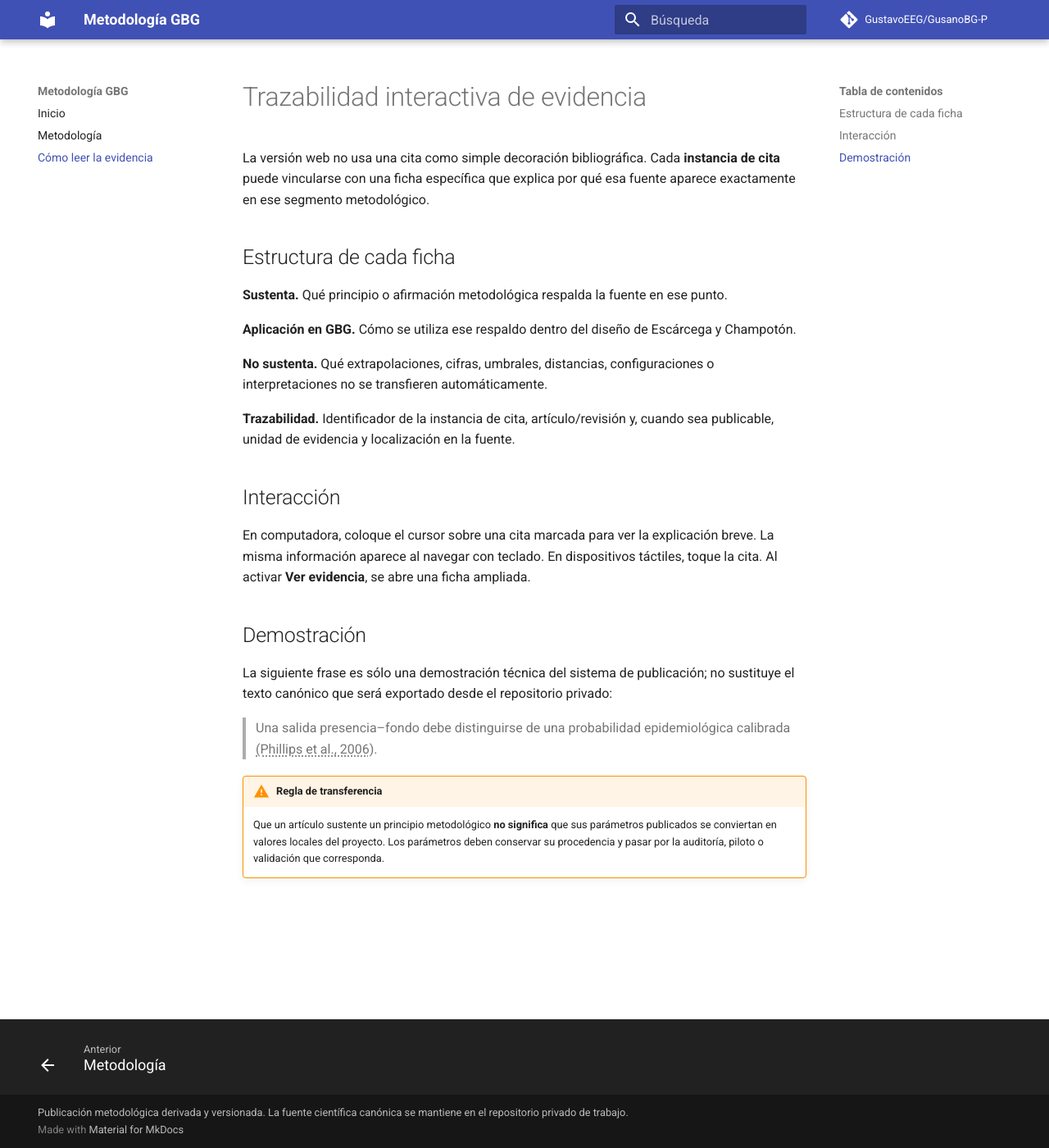
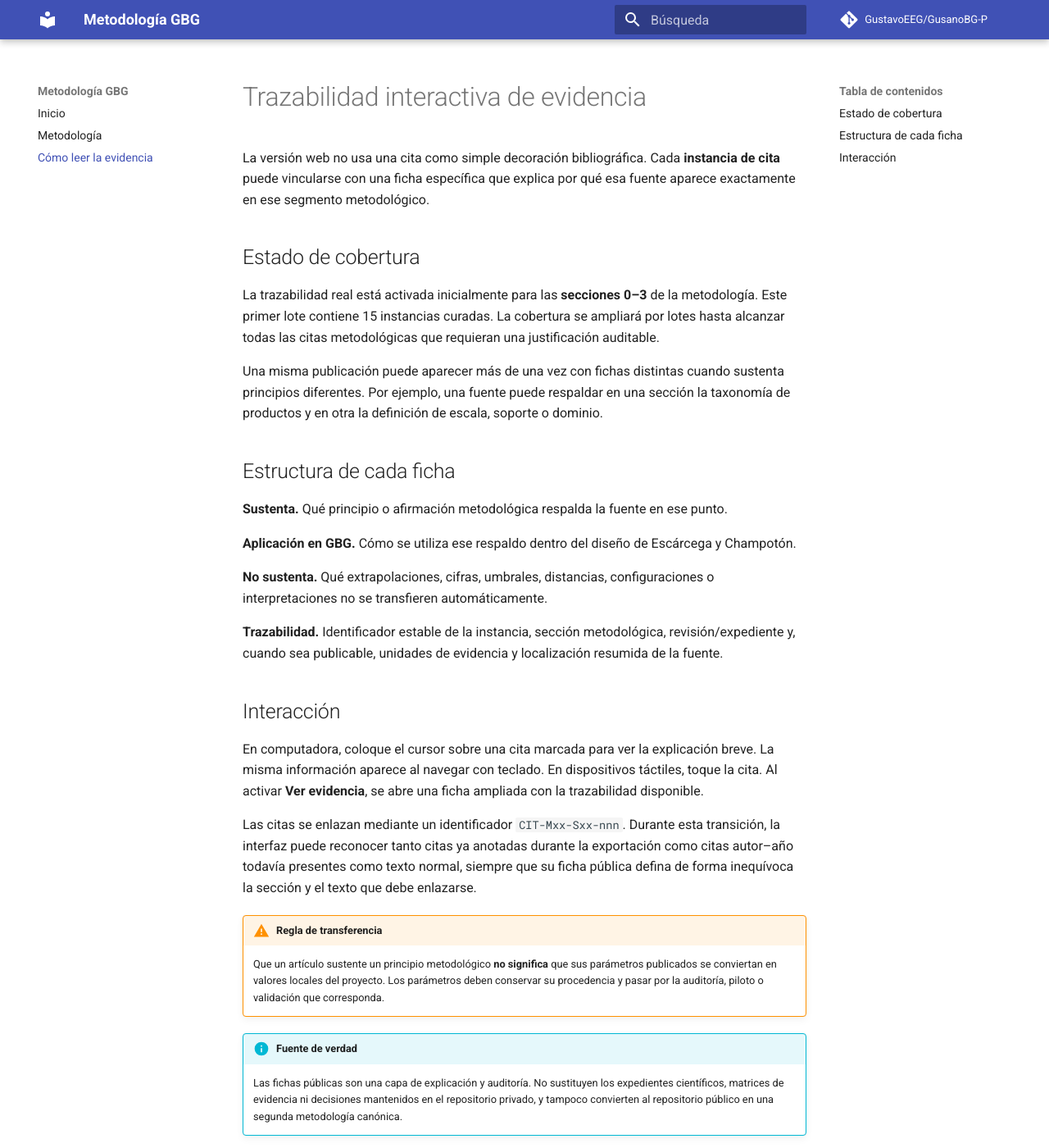
Before and after one commit to GustavoEEG/GusanoBG-P, an MkDocs documentation site: the page built from docs/evidencia.md, in a window 1280 px wide and 1400 px high. Shown: the whole window at 82% size. Built offline with MkDocs 1.6.1 and Material for MkDocs 9.7.7, drawn with Linux system fonts in a browser that asks for light colours; comment, search, counter and statistics services are not loaded.

Commit message:
docs: activar primer lote de trazabilidad real

```diff
--- a/docs/evidencia.md
+++ b/docs/evidencia.md
@@ -1,6 +1,12 @@
 # Trazabilidad interactiva de evidencia
 
 La versión web no usa una cita como simple decoración bibliográfica. Cada **instancia de cita** puede vincularse con una ficha específica que explica por qué esa fuente aparece exactamente en ese segmento metodológico.
+
+## Estado de cobertura
+
+La trazabilidad real está activada inicialmente para las **secciones 0–3** de la metodología. Este primer lote contiene 15 instancias curadas. La cobertura se ampliará por lotes hasta alcanzar todas las citas metodológicas que requieran una justificación auditable.
+
+Una misma publicación puede aparecer más de una vez con fichas distintas cuando sustenta principios diferentes. Por ejemplo, una fuente puede respaldar en una sección la taxonomía de productos y en otra la definición de escala, soporte o dominio.
 
 ## Estructura de cada ficha
 
@@ -10,19 +16,16 @@ La versión web no usa una cita como simple decoración bibliográfica. Cada **i
 
 **No sustenta.** Qué extrapolaciones, cifras, umbrales, distancias, configuraciones o interpretaciones no se transfieren automáticamente.
 
-**Trazabilidad.** Identificador de la instancia de cita, artículo/revisión y, cuando sea publicable, unidad de evidencia y localización en la fuente.
+**Trazabilidad.** Identificador estable de la instancia, sección metodológica, revisión/expediente y, cuando sea publicable, unidades de evidencia y localización resumida de la fuente.
 
 ## Interacción
 
-En computadora, coloque el cursor sobre una cita marcada para ver la explicación breve. La misma información aparece al navegar con teclado. En dispositivos táctiles, toque la cita. Al activar **Ver evidencia**, se abre una ficha ampliada.
+En computadora, coloque el cursor sobre una cita marcada para ver la explicación breve. La misma información aparece al navegar con teclado. En dispositivos táctiles, toque la cita. Al activar **Ver evidencia**, se abre una ficha ampliada con la trazabilidad disponible.
 
-## Demostración
-
-La siguiente frase es sólo una demostración técnica del sistema de publicación; no sustituye el texto canónico que será exportado desde el repositorio privado:
-
-> Una salida presencia–fondo debe distinguirse de una probabilidad epidemiológica calibrada <span class="evidence-citation" tabindex="0" role="button" data-evidence="CIT-DEMO-001">(Phillips et al., 2006)</span>.
-
-<div id="evidence-detail" class="evidence-detail" aria-live="polite" hidden></div>
+Las citas se enlazan mediante un identificador `CIT-Mxx-Sxx-nnn`. Durante esta transición, la interfaz puede reconocer tanto citas ya anotadas durante la exportación como citas autor–año todavía presentes como texto normal, siempre que su ficha pública defina de forma inequívoca la sección y el texto que debe enlazarse.
 
 !!! warning "Regla de transferencia"
     Que un artículo sustente un principio metodológico **no significa** que sus parámetros publicados se conviertan en valores locales del proyecto. Los parámetros deben conservar su procedencia y pasar por la auditoría, piloto o validación que corresponda.
+
+!!! info "Fuente de verdad"
+    Las fichas públicas son una capa de explicación y auditoría. No sustituyen los expedientes científicos, matrices de evidencia ni decisiones mantenidos en el repositorio privado, y tampoco convierten al repositorio público en una segunda metodología canónica.
```
